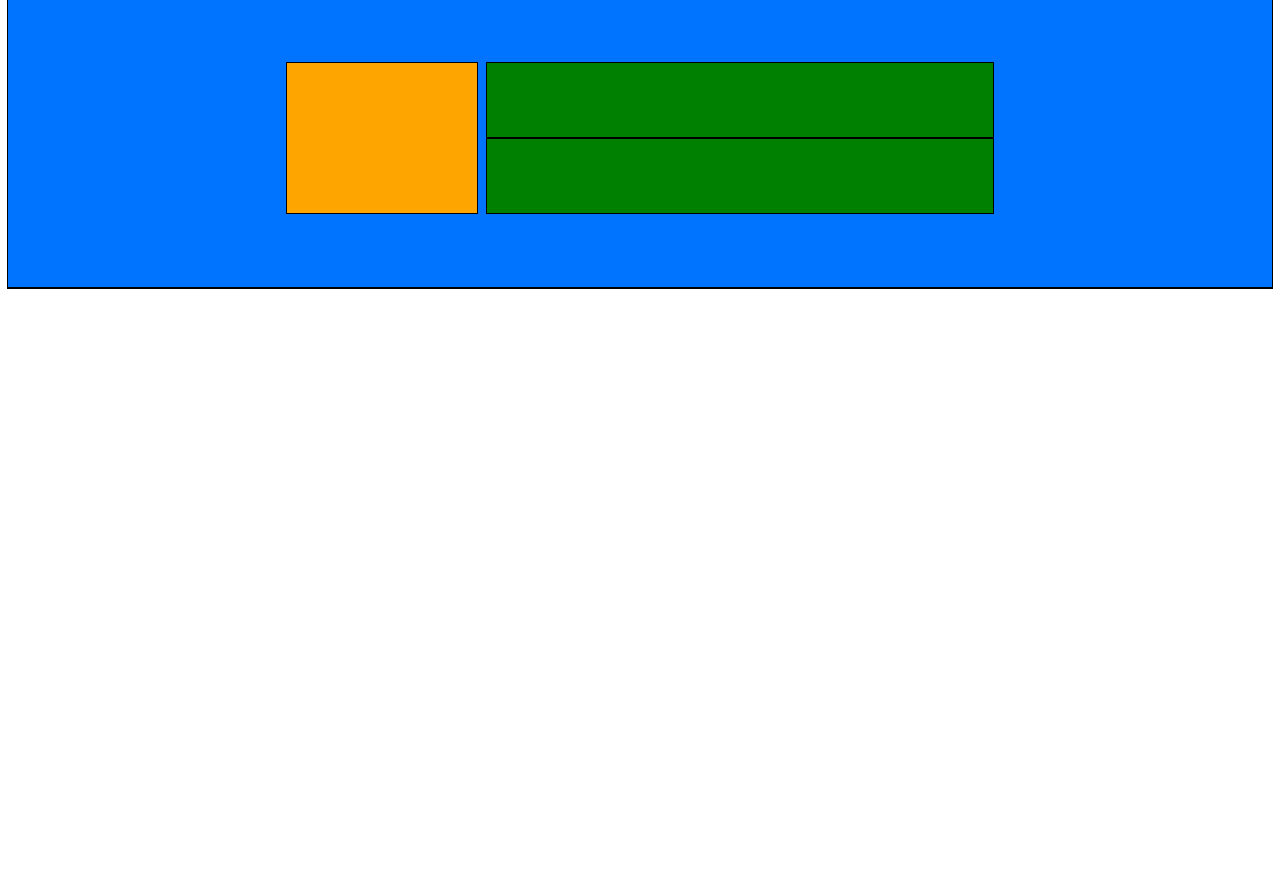
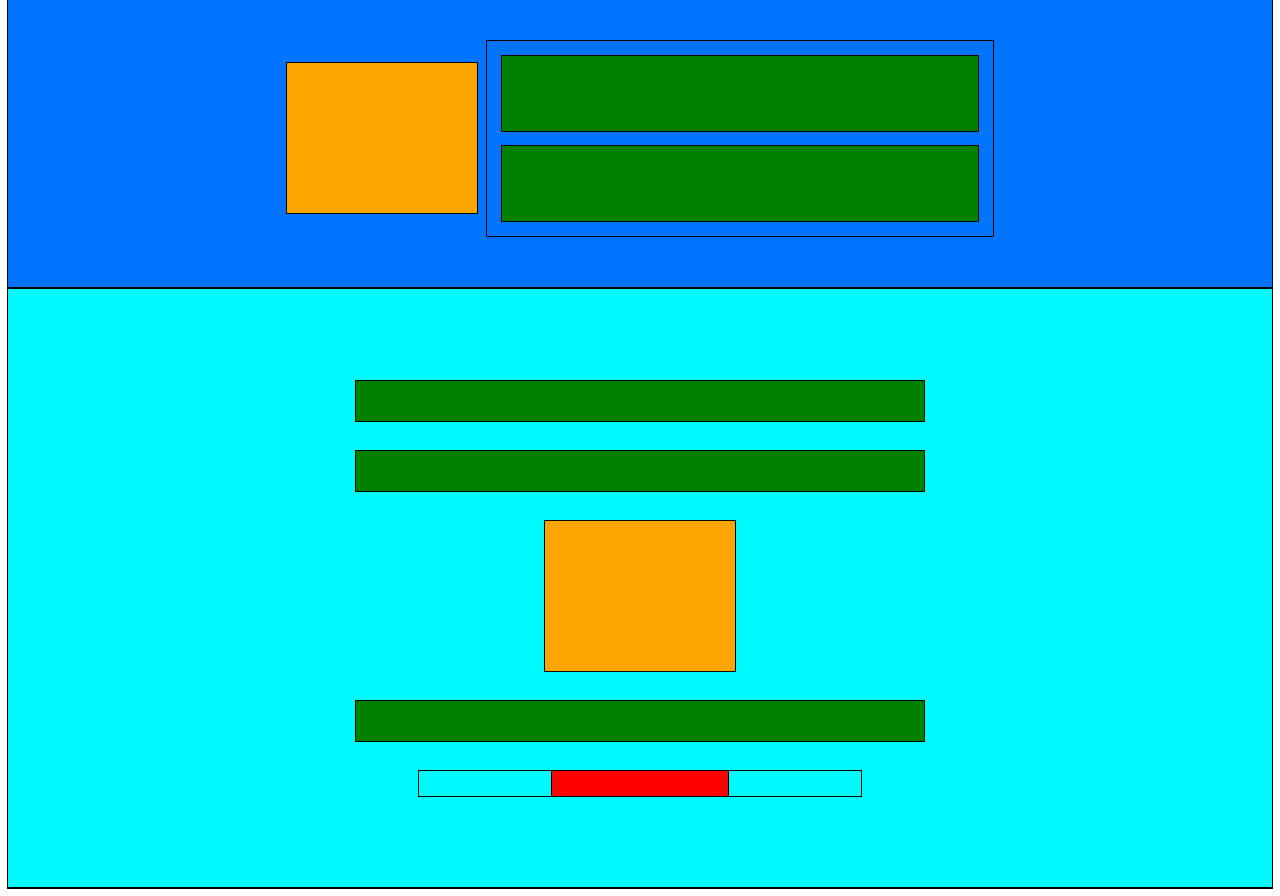
Before and after one commit to Giovanni-Greggio7/htmlcss-struttura-discord, a plain HTML site: page index.html in a window 1280 px wide. Shown: the part 980-1876 px from the top of the page. Before the commit the page ends 1276 px from the top, so only its background shows below. Drawn offline with Linux system fonts and the light colour scheme.

Commit message:
Add:last chapter + small fixes

```diff
--- a/index.html
+++ b/index.html
@@ -12,7 +12,7 @@
 
     <header class="container-flex">
 
-        <div class="header figure"></div>
+        <div class="header logo"></div>
 
         <nav class="container-flex">
             <div class="header"></div>
@@ -41,7 +41,7 @@
        </section>
 
        <section class="chapter1">
-        <div class="size"></div>
+        <div class="image"></div>
         <div class="direction">
 
             <div class="article"></div>
@@ -60,14 +60,14 @@
 
         </div>
 
-            <div class="size"></div>
+            <div class="image"></div>
 
        </section>
 
         </section>
 
        <section class="chapter3">
-        <div class="size"></div>
+        <div class="image"></div>
         <div class="direction">
 
             <div class="article"></div>
@@ -76,8 +76,24 @@
         </div>
       </section>
 
-       <section class="last-chapter"></section>
-       <section class="useful-links"></section>
+        <section class="last-chapter">
+
+
+            <div class="text"></div>
+            <div class="text"></div>
+
+            <div class="image"></div>
+
+            <div class="text"></div>
+
+            <div class="button3">
+                <div class="button-1"></div>
+            </div>
+
+       </section>
+       <section class="useful-links">
+
+       </section>
     </main>
     <footer></footer>
 </body>
--- a/style.css
+++ b/style.css
@@ -17,7 +17,7 @@
     background-color: var(--section-color);
 }
 
-.figure {
+.logo {
     background-color: var(--figure-color);
 }
 
@@ -109,8 +109,8 @@ header {
     width: 40%;
 }
 
-.size {
-    background-color: orange;
+.image {
+    background-color: var(--figure-color);
     height: 150px;
     width: 15%;
 }
@@ -118,6 +118,7 @@ header {
 .article {
         background-color: green;
         height: 75px;
+        margin: 15px;
 }
 
 .chapter2 {
@@ -137,3 +138,22 @@ header {
     height: 300px;
     gap: 10px;
 }
+
+.last-chapter {
+    background-color: rgb(0, 251, 255);
+    display: flex;
+    justify-content: center;
+    flex-direction: column;
+    align-items: center;
+    height: 600px;
+    gap: 30px;
+}
+
+.button3 {
+    display: flex;
+    justify-content: center;
+    flex-direction: row;
+    align-items: center;
+    text-align: center;
+    width: 35%;
+}
```
